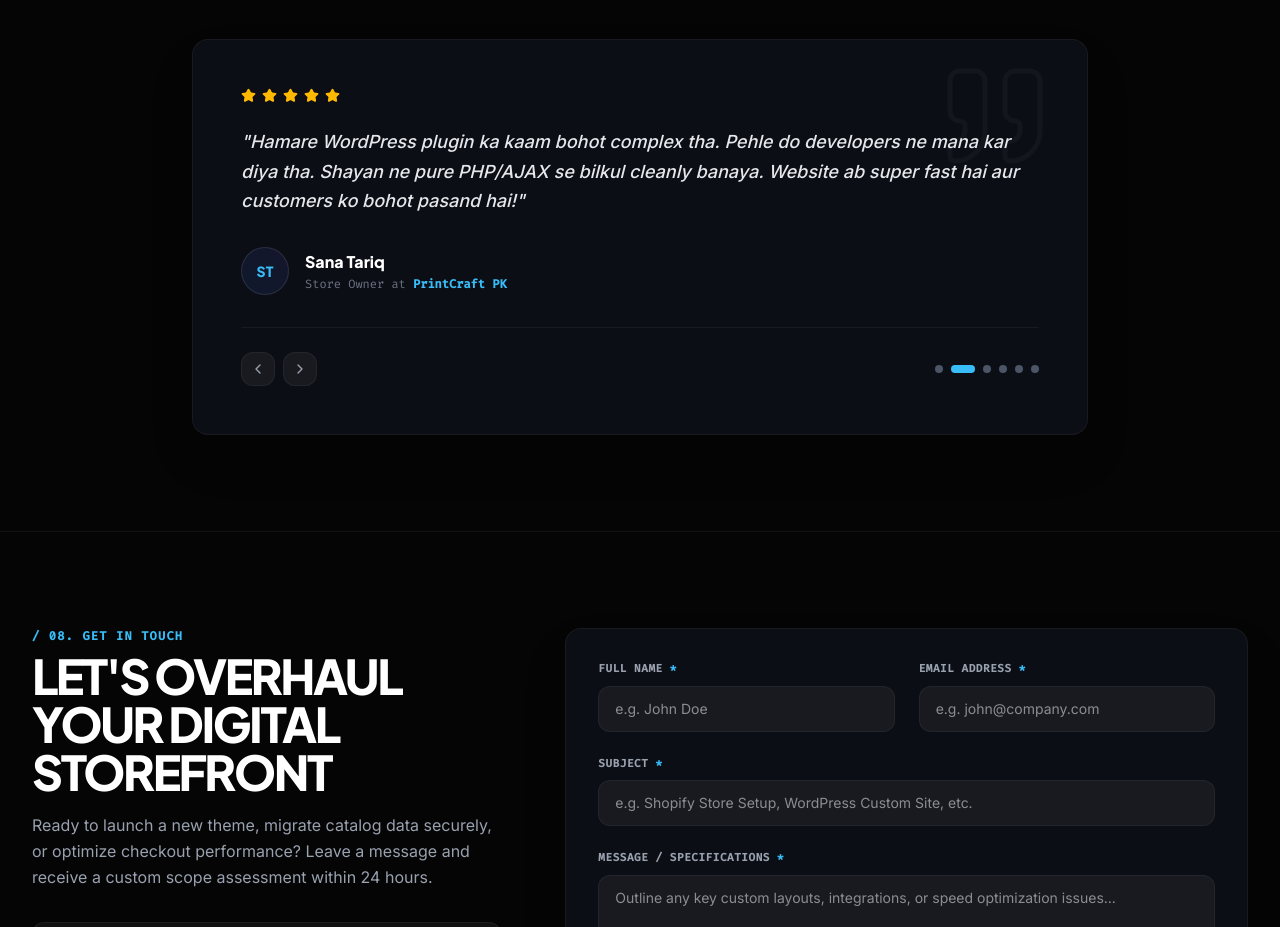
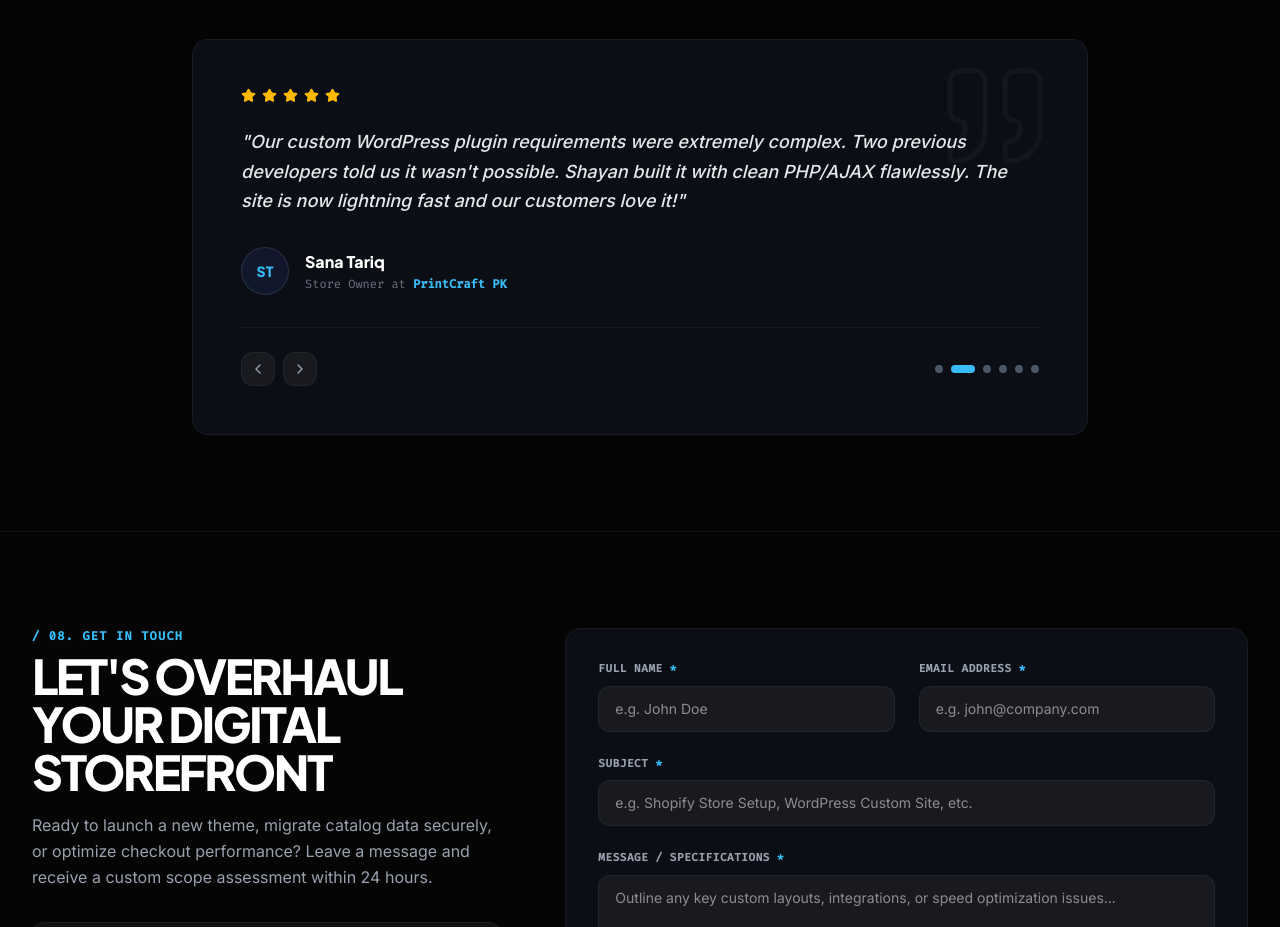
Before and after one commit to shayansheikhs/Portfolio, a React (Vite) app: page / in a window 1280 px wide. Shown: the part 9600-10527 px from the top of the page. Built offline with nearby package versions, Linux system fonts and the light colour scheme.

Commit message:
Update testimonials to English

```diff
--- a/src/data.ts
+++ b/src/data.ts
@@ -400,7 +400,7 @@ export const TESTIMONIALS_DATA: Testimonial[] = [
     name: 'Hamza Rehman',
     role: 'E-Commerce Director',
     company: 'UrbanStore PK',
-    text: "Shayan Sheikh ek kabil developer hai. Usne hamare purane Shopify store ko OS 2.0 par migrate kiya. Mobile load speed adhi ho gayi aur conversion rate 25% barh gayi. Bohot acha kaam hai, highly recommended!",
+    text: "Shayan Sheikh is a highly skilled developer. He migrated our legacy Shopify store to a fully tailored OS 2.0 framework. Our mobile page load speed was cut in half, and our conversion rate bumped up by 25%. Exceptional work, highly recommended!",
     rating: 5,
     initials: 'HR',
     bgGradient: 'from-emerald-500/10 to-teal-500/10'
@@ -410,7 +410,7 @@ export const TESTIMONIALS_DATA: Testimonial[] = [
     name: 'Sana Tariq',
     role: 'Store Owner',
     company: 'PrintCraft PK',
-    text: "Hamare WordPress plugin ka kaam bohot complex tha. Pehle do developers ne mana kar diya tha. Shayan ne pure PHP/AJAX se bilkul cleanly banaya. Website ab super fast hai aur customers ko bohot pasand hai!",
+    text: "Our custom WordPress plugin requirements were extremely complex. Two previous developers told us it wasn't possible. Shayan built it with clean PHP/AJAX flawlessly. The site is now lightning fast and our customers love it!",
     rating: 5,
     initials: 'ST',
     bgGradient: 'from-blue-500/10 to-indigo-500/10'
@@ -420,7 +420,7 @@ export const TESTIMONIALS_DATA: Testimonial[] = [
     name: 'Bilal Siddiqui',
     role: 'E-Commerce Manager',
     company: 'TechMart PK',
-    text: "Shayan ne hamare BigCommerce store ka poora backend structure redesign kiya aur custom order management tools banaye jo hamari team ke liye bohot helpful hain. Kaam bilkul professional tha aur time par deliver kiya. Highly recommended!",
+    text: "Shayan redesigned the entire backend structure of our BigCommerce store and built custom order management tools that saved our team hours of manual work. Very professional service and delivered right on schedule. Highly recommended!",
     rating: 5,
     initials: 'BS',
     bgGradient: 'from-violet-500/10 to-pink-500/10'
```
